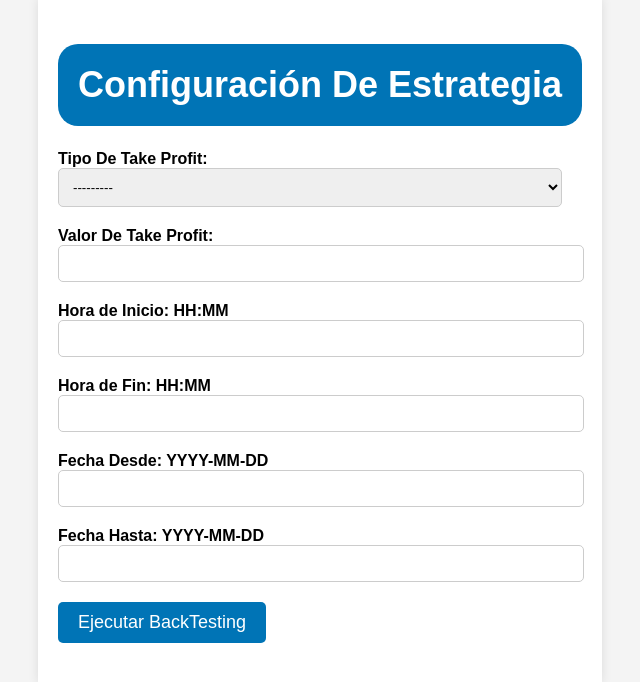
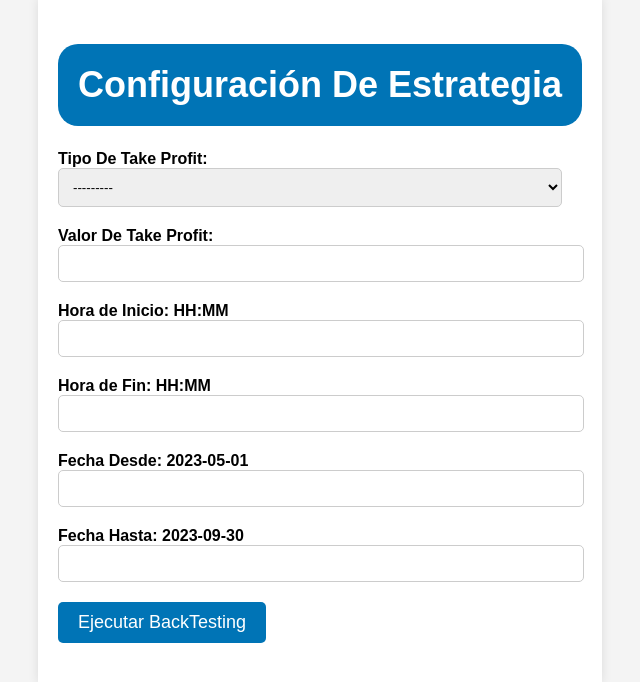
Before and after one commit to iLToR0/BotEntrega, a Django app: page /input/ in a window 1280 px wide. Shown: the part 59-741 px from the top of the page, without its empty margins (320-960 px from the left). Run offline with Django 4.2, Linux system fonts and the light colour scheme.

Commit message:
fechaMinimaYMaxima

```diff
--- a/backtestapp/templates/input_page.html
+++ b/backtestapp/templates/input_page.html
@@ -117,11 +117,11 @@
                 {{ form.endHour }}
             </div>
             <div class="form-group">
-                <label for="fechaDesde">Fecha Desde:  YYYY-MM-DD</label>
+                <label for="fechaDesde">Fecha Desde:  2023-05-01</label>
                 {{ form.fechaDesde }}
             </div>
             <div class="form-group">
-                <label for="fechaHasta">Fecha Hasta:  YYYY-MM-DD</label>
+                <label for="fechaHasta">Fecha Hasta:  2023-09-30</label>
                 {{ form.fechaHasta }}
             </div>
             <button type="submit">Ejecutar BackTesting</button>
```
